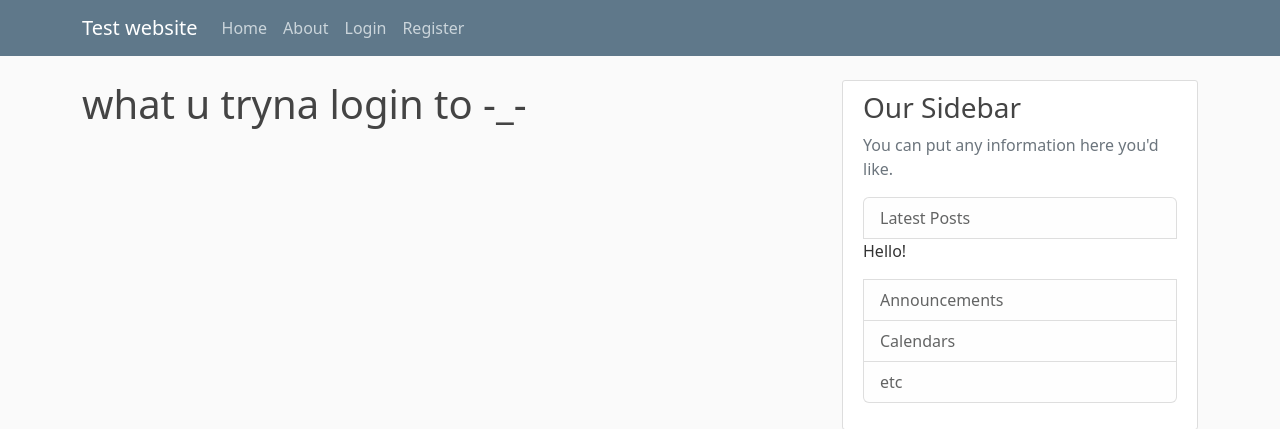
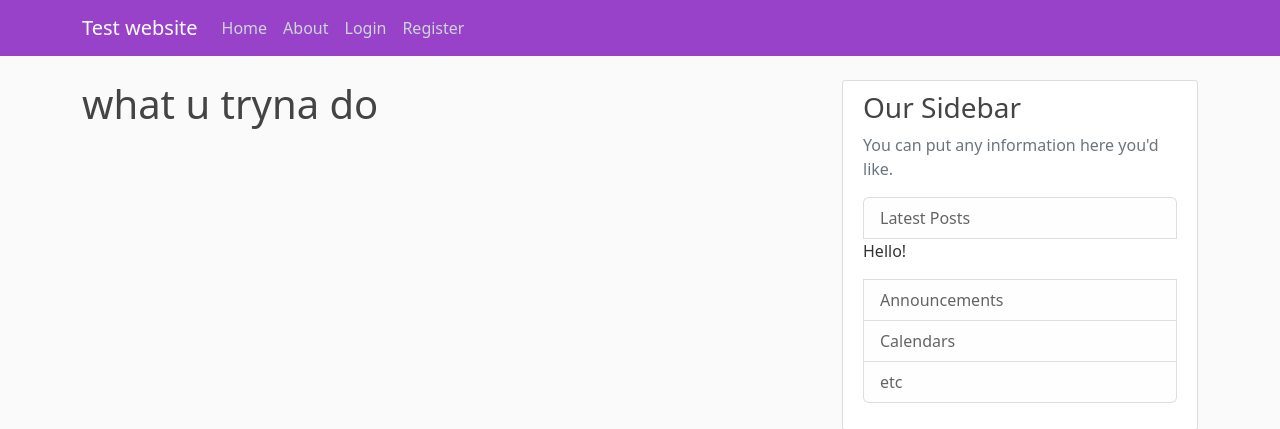
Before and after one commit to iFangg/website_1, a Flask app: page /register in a window 1280 px wide. Shown: the top 429 px of the page. Run offline with Flask 2, Linux system fonts and the light colour scheme.

Commit message:
simple colour change

```diff
--- a/Py3/website_1/static/main.css
+++ b/Py3/website_1/static/main.css
@@ -9,7 +9,7 @@ h1, h2, h3, h4, h5, h6 {
 }
 
 .bg-steel {
-  background-color: #5f788a;
+  background-color: #9842ca;
 }
 
 .site-header .navbar-nav .nav-link {
@@ -37,7 +37,7 @@ h1, h2, h3, h4, h5, h6 {
 }
 
 a.article-title:hover {
-  color: #428bca;
+  color: #9842ca;
   text-decoration: none;
 }
 
--- a/Py3/website_1/templates/register.html
+++ b/Py3/website_1/templates/register.html
@@ -1,5 +1,5 @@
 {% extends "layout.html" %}
 
 {% block content%}
-    <h1>what u tryna login to -_-</h1>
+    <h1>what u tryna do</h1>
 {% endblock content %}
```
